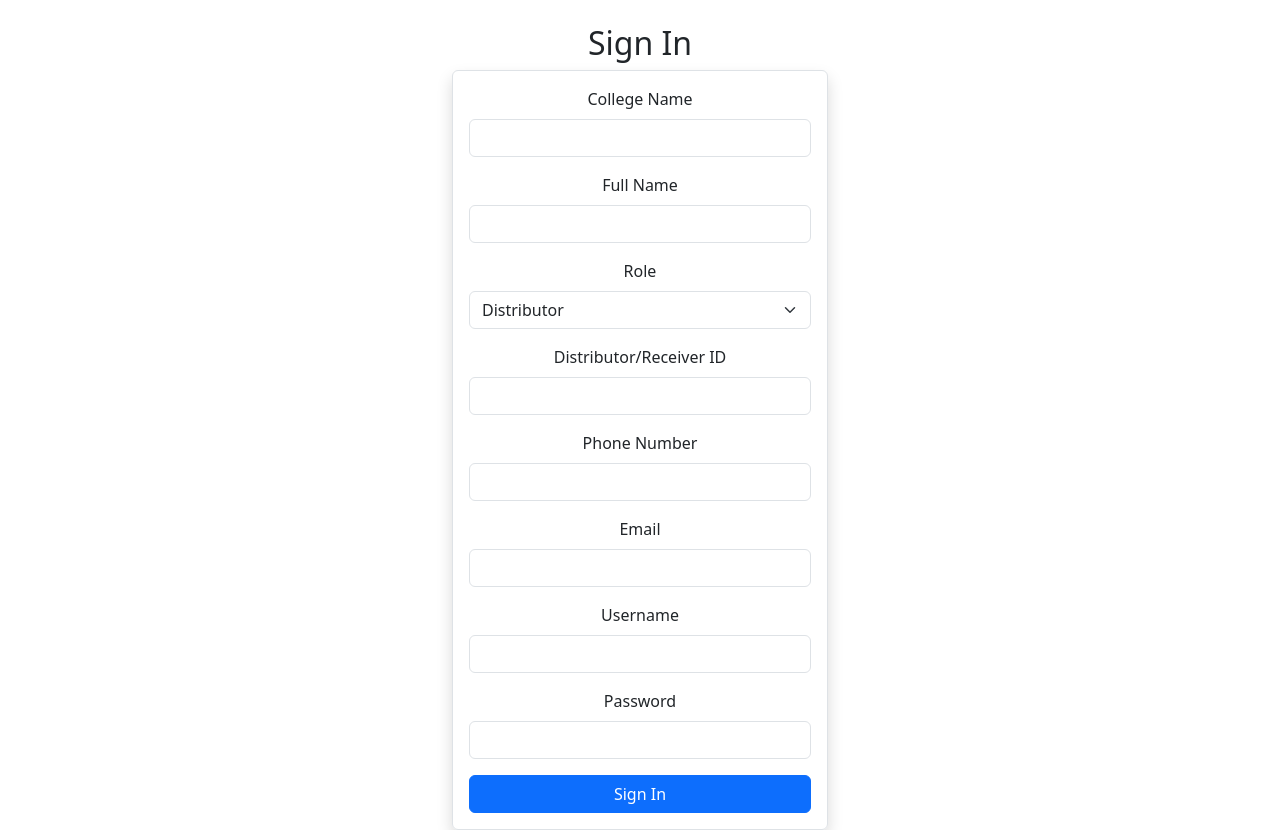
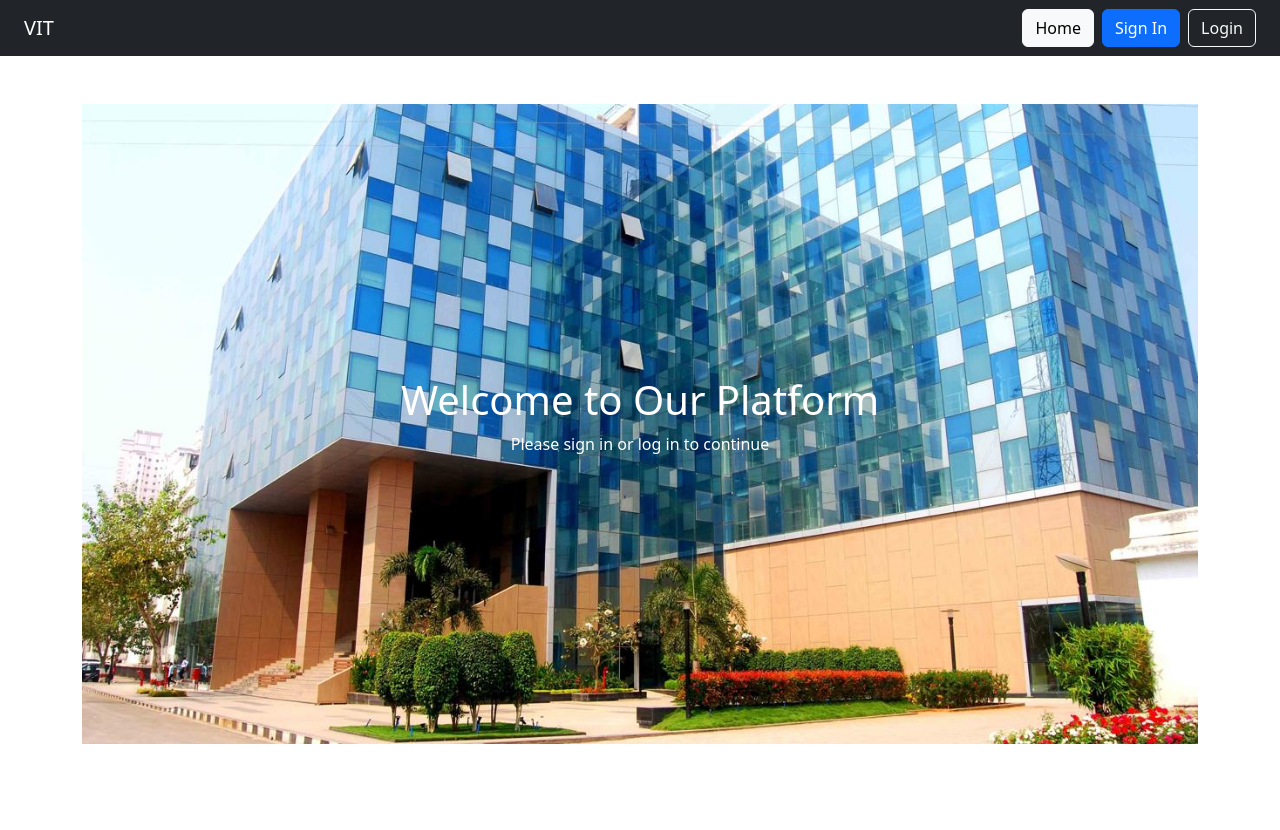
Before and after one commit to SnehaAjagekar/exam-paper-app, a React (Vite) app: page / in a window 1280 px wide. After the commit the page ends 800 px from the top, so only its background shows below. Built offline with nearby package versions, Linux system fonts and the light colour scheme.

Commit message:
Distributer backend done

```diff
--- a/package.json
+++ b/package.json
@@ -16,7 +16,7 @@
     "react": "^19.0.0",
     "react-dom": "^19.0.0",
     "react-icons": "^5.5.0",
-    "react-router-dom": "^7.3.0"
+    "react-router-dom": "^7.4.0"
   },
   "devDependencies": {
     "@eslint/js": "^9.21.0",
--- a/src/App.jsx
+++ b/src/App.jsx
@@ -4,11 +4,30 @@ import MainPage from "./components/mainPage";
 import DistributorPage from "./components/Distributer";
 import ReceiverPage from "./components/ReceiverPage";
 import LoginAsPage from "./components/LoginAsPage";
+import { BrowserRouter as Router, Routes, Route } from "react-router-dom";
+
+
+import Home from "./components/Home";
+
+
 function App() {
   return (
-    <div>
-      <Register />
-    </div>
+    <Router>
+      <Routes>
+        <Route path="/" element={<MainPage />}>
+          <Route index element={<Home />} />
+          <Route path="register" element={<Register />} />
+          <Route path="login" element={<Login />} />
+          <Route path="loginAs" element={<LoginAsPage />} />
+          <Route path="distributor" element={<DistributorPage />} />
+          <Route path="Receiver" element={<ReceiverPage />} />
+
+
+
+
+        </Route>
+      </Routes>
+    </Router>
   );
 }
 
--- a/src/components/Distributer.jsx
+++ b/src/components/Distributer.jsx
@@ -1,20 +1,98 @@
 import { useState } from "react";
+import axios from "axios";
+import { useNavigate } from "react-router-dom"; // For logout redirection
 
 export default function DistributorPage() {
+  const navigate = useNavigate();
   const [subject, setSubject] = useState("");
+  const [receiverId, setReceiverId] = useState("");
+  const [receiverName, setReceiverName] = useState("");
+  const [files, setFiles] = useState({ setA: null, setB: null, setC: null });
+  const [message, setMessage] = useState("");
 
-  const handleFileUpload = (e, setName) => {
+  const handleFileChange = (e, setName) => {
     const file = e.target.files[0];
     if (file) {
-      alert(`${setName} uploaded: ${file.name}`);
+      setFiles({ ...files, [setName]: file });
     }
+  };
+
+  const handleUpload = async () => {
+    if (!subject || !receiverId || !receiverName) {
+      setMessage("Please enter all details!");
+      return;
+    }
+
+    const token = localStorage.getItem("access_token");
+    console.log("Token:", token);// Get JWT token
+    if (!token) {
+      setMessage("Unauthorized! Please log in.");
+      return;
+    }
+
+    const formData = new FormData();
+    formData.append("receiverId", receiverId);
+    formData.append("receiverName", receiverName);
+    formData.append("subject", subject);
+    if (files.setA) formData.append("setA", files.setA);
+    if (files.setB) formData.append("setB", files.setB);
+    if (files.setC) formData.append("setC", files.setC);
+
+    try {
+      const response = await axios.post("http://127.0.0.1:5000/upload-exam", formData, {
+        headers: {
+          "Content-Type": "multipart/form-data",
+          "Authorization": `Bearer ${token}`, // Add JWT token
+        },
+      });
+      setMessage(response.data.message || "Exam papers uploaded successfully!");
+    } catch (error) {
+      if (error.response && error.response.status === 401) {
+        setMessage("Unauthorized! Please log in again.");
+        localStorage.removeItem("access_token"); // Clear token on failure
+        navigate("/login"); // Redirect to login page
+      } else {
+        setMessage("Upload failed! Try again.");
+      }
+    }
+  };
+
+  const handleLogout = () => {
+    localStorage.removeItem("access_token"); // Clear token
+    navigate("/login"); // Redirect to login
   };
 
   return (
     <div className="container mt-4">
       <div className="d-flex justify-content-between align-items-center">
         <h2>Distributor</h2>
-        <button className="btn btn-danger">Logout</button>
+        <button className="btn btn-danger" onClick={handleLogout}>Logout</button>
+      </div>
+
+      {message && <div className="alert alert-info mt-3">{message}</div>}
+
+      <div className="mt-3">
+        <label className="form-label fw-bold">Receiver ID:</label>
+        <input
+          type="text"
+          className="form-control"
+          value={receiverId}
+          onChange={(e) => setReceiverId(e.target.value)}
+          placeholder="Enter Receiver ID"
+          required
+        />
+      </div>
+
+      <div className="mt-3">
+        <label className="form-label fw-bold">Receiver Name:</label>
+        <input
+          type="text"
+          className="form-control"
+          value={receiverName}
+          onChange={(e) => setReceiverName(e.target.value)}
+          placeholder="Enter Receiver Name"
+          required
+        />
       </div>
 
       <div className="mt-3">
@@ -29,18 +107,22 @@ export default function DistributorPage() {
       </div>
 
       <div className="mt-4">
-        {["Set A", "Set B", "Set C"].map((setName, index) => (
+        {["setA", "setB", "setC"].map((setName, index) => (
           <div key={index} className="mb-3">
-            <label className="fw-bold">{setName}:</label>
+            <label className="fw-bold">Upload {setName}:</label>
             <input
               type="file"
               className="form-control"
               accept="application/pdf"
-              onChange={(e) => handleFileUpload(e, setName)}
+              onChange={(e) => handleFileChange(e, setName)}
             />
           </div>
         ))}
       </div>
+
+      <button className="btn btn-primary mt-3 w-100" onClick={handleUpload}>
+        Upload Papers
+      </button>
     </div>
   );
 }
--- /dev/null
+++ b/src/components/Home.jsx
@@ -0,0 +1,20 @@
+export default function Home() {
+    return (
+      <div className="text-center text-white"
+        style={{
+          backgroundImage: "url('/WhatsApp Image 2025-03-18 at 12.36.16.jpeg')",
+          backgroundSize: "cover",
+          backgroundPosition: "center",
+          backgroundRepeat: "no-repeat",
+          height: "80vh",
+          display: "flex",
+          justifyContent: "center",
+          alignItems: "center",
+          flexDirection: "column"
+        }}
+      >
+        <h1>Welcome to Our Platform</h1>
+        <p>Please sign in or log in to continue</p>
+      </div>
+    );
+  }
--- a/src/components/Login.jsx
+++ b/src/components/Login.jsx
@@ -1,166 +1,84 @@
-import { useState } from "react";
+import { useState, useEffect } from "react";
+import { useNavigate, useLocation } from "react-router-dom";
 import axios from "axios";
-import "bootstrap/dist/css/bootstrap.min.css";
 
-const Register = () => {
-  const [formData, setFormData] = useState({
-    collegeName: "",
-    fullName: "",
-    role: "distributor", // Default value
-    id: "",
-    phone: "",
-    email: "",
-    username: "",
-    password: "",
-  });
-
+export default function Login() {
+  const [username, setUsername] = useState("");
+  const [password, setPassword] = useState("");
   const [message, setMessage] = useState("");
 
-  const handleChange = (e) => {
-    setFormData({ ...formData, [e.target.name]: e.target.value });
-  };
+  const navigate = useNavigate();
+  const location = useLocation();
+  const searchParams = new URLSearchParams(location.search);
+  const role = searchParams.get("role");  // URL se role le raha hai
+
+  useEffect(() => {
+    if (!role) {
+      navigate("/login-as"); // Agar role select nahi kiya toh "Login As" page pe bhej do
+    }
+  }, [role, navigate]);
 
   const handleSubmit = async (e) => {
     e.preventDefault();
     setMessage("");
 
     try {
-      const response = await axios.post(
-        "http://127.0.0.1:5000/register",
-        formData,
-        { headers: { "Content-Type": "application/json" } }
-      );
+      const response = await axios.post("http://127.0.0.1:5000/login", { username, password });
 
-      setMessage(response.data.message);
-      setFormData({
-        collegeName: "",
-        fullName: "",
-        role: "distributor",
-        id: "",
-        phone: "",
-        email: "",
-        username: "",
-        password: "",
-      });
+      // Save token in localStorage
+      localStorage.setItem("token", response.data.access_token);
+
+      setMessage("Login successful! Redirecting...");
+
+      // 🎯 Role ke basis pe redirect
+      setTimeout(() => {
+        if (role === "Distributor") {
+          navigate("/distributor");
+        } else {
+          navigate("/receiver");
+        }
+      }, 1000);
+
     } catch (error) {
-      if (error.response) {
-        setMessage(error.response.data.message);
-      } else {
-        setMessage("Something went wrong!");
-      }
+      setMessage(error.response ? error.response.data.message : "Invalid credentials!");
     }
   };
 
   return (
-    <div className="container mt-4" style={{ maxWidth: "400px" }}>
-      <h2 className="text-center">Sign In</h2>
+    <div className="d-flex justify-content-center align-items-center" style={{ height: "70vh" }}>
+      <div className="card p-4 shadow-lg" style={{ width: "400px" }}>
+        <h2 className="text-center mb-4">Login as {role}</h2>
+
         {message && <div className="alert alert-info">{message}</div>}
-      <form onSubmit={handleSubmit} className="p-3 border rounded shadow">
 
-        <div className="mb-3">
-          <label className="form-label">College Name</label>
-          <input
-            type="text"
-            className="form-control"
-            name="collegeName"
-            value={formData.collegeName}
-            onChange={handleChange}
-            required
-          />
-        </div>
-
-        <div className="mb-3">
-          <label className="form-label">Full Name</label>
-          <input
-            type="text"
-            className="form-control"
-            name="fullName"
-            value={formData.fullName}
-            onChange={handleChange}
-            required
-          />
-        </div>
-
-        <div className="mb-3">
-          <label className="form-label">Role</label>
-          <select
-            className="form-select"
-            name="role"
-            value={formData.role}
-            onChange={handleChange}
-            required
-          >
-            <option value="distributor">Distributor</option>
-            <option value="receiver">Receiver</option>
-          </select>
-        </div>
-
-        <div className="mb-3">
-          <label className="form-label">Distributor/Receiver ID</label>
-          <input
-            type="text"
-            className="form-control"
-            name="id"
-            value={formData.id}
-            onChange={handleChange}
-            required
-          />
-        </div>
-
-        <div className="mb-3">
-          <label className="form-label">Phone Number</label>
-          <input
-            type="tel"
-            className="form-control"
-            name="phone"
-            value={formData.phone}
-            onChange={handleChange}
-            required
-          />
-        </div>
-
-        <div className="mb-3">
-          <label className="form-label">Email</label>
-          <input
-            type="email"
-            className="form-control"
-            name="email"
-            value={formData.email}
-            onChange={handleChange}
-            required
-          />
-        </div>
-
+        <form onSubmit={handleSubmit}>
           <div className="mb-3">
             <label className="form-label">Username</label>
             <input
               type="text"
               className="form-control"
-            name="username"
-            value={formData.username}
-            onChange={handleChange}
+              value={username}
+              onChange={(e) => setUsername(e.target.value)}
               required
             />
           </div>
-
           <div className="mb-3">
             <label className="form-label">Password</label>
             <input
               type="password"
               className="form-control"
-            name="password"
-            value={formData.password}
-            onChange={handleChange}
+              value={password}
+              onChange={(e) => setPassword(e.target.value)}
               required
             />
           </div>
+          <button type="submit" className="btn btn-primary w-100">Login</button>
+        </form>
 
-        <button type="submit" className="btn btn-primary w-100">
-          Sign In
-        </button>
-      </form>
+        <p className="text-center mt-3">
+          Don't have an account? <a href="/register">Sign up</a>
+        </p>
+      </div>
     </div>
   );
-};
-
-export default Register;
+}
--- a/src/components/LoginAsPage.jsx
+++ b/src/components/LoginAsPage.jsx
@@ -1,11 +1,13 @@
 import React from "react";
+import { useNavigate } from "react-router-dom";
 
 const LoginAsPage = () => {
+  const navigate = useNavigate();
   return (
     <div className="d-flex flex-column align-items-center vh-100 justify-content-center">
       <h2 className="mb-3">Login As</h2>
-      <button className="btn btn-primary mb-2 w-50">Distributor</button>
-      <button className="btn btn-secondary w-50">Receiver</button>
+      <button className="btn btn-primary m-2" onClick={() => navigate("/login?role=Distributor")}>Login as Distributor</button>
+      <button className="btn btn-secondary m-2" onClick={() => navigate("/login?role=Receiver")}>Login as Receiver</button>
     </div>
   );
 };
--- a/src/components/ReceiverPage.jsx
+++ b/src/components/ReceiverPage.jsx
@@ -1,42 +1,97 @@
-import { useState } from "react";
-import { FaSignOutAlt, FaEye } from "react-icons/fa";
+import { useEffect, useState } from "react";
+import axios from "axios";
+import { useNavigate } from "react-router-dom";
 
 export default function ReceiverPage() {
-  const [subject, setSubject] = useState("Mathematics"); // Example subject
+  const navigate = useNavigate();
+  const [examPapers, setExamPapers] = useState([]);
+  const [message, setMessage] = useState("Loading...");
 
-  const handleViewSet = (setName) => {
-    alert(`Viewing ${setName}`); // Replace this with actual file viewing logic
-  };
+  useEffect(() => {
+    const token = localStorage.getItem("access_token");
+    if (!token) {
+      navigate("/login");
+      return;
+    }
+
+    // Decode JWT to extract receiverId (backend should send it in payload)
+    const decodedToken = JSON.parse(atob(token.split(".")[1]));
+    const receiverId = decodedToken.receiverId; // 🔥 Backend should send receiverId in JWT payload
+
+    axios
+      .get(`http://127.0.0.1:5000/get-exams?receiverId=${receiverId}`, {
+        headers: { Authorization: `Bearer ${token}` }, // Attach JWT token
+      })
+      .then((response) => {
+        if (response.data.length === 0) {
+          setMessage("No exam papers assigned yet.");
+        } else {
+          setExamPapers(response.data);
+        }
+      })
+      .catch((error) => {
+        if (error.response && error.response.status === 401) {
+          setMessage("Unauthorized! Please log in again.");
+          localStorage.removeItem("access_token");
+          navigate("/login");
+        } else {
+          setMessage("Failed to fetch exam papers. Try again later.");
+        }
+      });
+  }, [navigate]);
 
   return (
-    <div className="container d-flex flex-column align-items-center vh-100">
-      <div className="card shadow-lg p-4 mt-4 w-50 text-center">
-        {/* Header with Logout */}
-        <div className="d-flex justify-content-between align-items-center">
-          <h3 className="fw-bold">Receiver</h3>
-          <button className="btn btn-danger d-flex align-items-center">
-            <FaSignOutAlt className="me-2" /> Logout
-          </button>
-        </div>
+    <div className="container mt-4">
+      <h2>Receiver Dashboard</h2>
 
-        {/* Subject Name Display */}
-        <div className="mt-3">
-          <h5 className="fw-bold">Subject: {subject}</h5>
-        </div>
-
-        {/* View Set Buttons */}
-        <div className="mt-4">
-          {["Set A", "Set B", "Set C"].map((setName, index) => (
-            <button
-              key={index}
-              className="btn btn-primary w-100 my-2 d-flex align-items-center justify-content-center"
-              onClick={() => handleViewSet(setName)}
-            >
-              <FaEye className="me-2" /> View {setName}
-            </button>
-          ))}
-        </div>
-      </div>
+      {examPapers.length === 0 ? (
+        <div className="alert alert-info mt-3">{message}</div>
+      ) : (
+        <table className="table table-bordered mt-3">
+          <thead>
+            <tr>
+              <th>Subject</th>
+              <th>Set A</th>
+              <th>Set B</th>
+              <th>Set C</th>
+            </tr>
+          </thead>
+          <tbody>
+            {examPapers.map((exam, index) => (
+              <tr key={index}>
+                <td>{exam.subject}</td>
+                <td>
+                  {exam.setA ? (
+                    <a href={exam.setA} download className="btn btn-success">
+                      Download
+                    </a>
+                  ) : (
+                    "Not Available"
+                  )}
+                </td>
+                <td>
+                  {exam.setB ? (
+                    <a href={exam.setB} download className="btn btn-success">
+                      Download
+                    </a>
+                  ) : (
+                    "Not Available"
+                  )}
+                </td>
+                <td>
+                  {exam.setC ? (
+                    <a href={exam.setC} download className="btn btn-success">
+                      Download
+                    </a>
+                  ) : (
+                    "Not Available"
+                  )}
+                </td>
+              </tr>
+            ))}
+          </tbody>
+        </table>
+      )}
     </div>
   );
 }
--- a/src/components/Register.jsx
+++ b/src/components/Register.jsx
@@ -1,20 +1,22 @@
 import { useState } from "react";
 import axios from "axios";
+import { useNavigate } from "react-router-dom";
 import "bootstrap/dist/css/bootstrap.min.css";
 
 const Register = () => {
   const [formData, setFormData] = useState({
     collegeName: "",
     fullName: "",
-    role: "distributor", // Default value
-    id: "",
-    phone: "",
+    role: "Distributor",
+    distributorReceiverId: "",
+    phoneNumber: "",
     email: "",
     username: "",
     password: "",
   });
 
   const [message, setMessage] = useState("");
+  const navigate = useNavigate();
 
   const handleChange = (e) => {
     setFormData({ ...formData, [e.target.name]: e.target.value });
@@ -25,130 +27,36 @@ const Register = () => {
     setMessage("");
 
     try {
-      const response = await axios.post(
-        "http://127.0.0.1:5000/register",
-        formData,
-        { headers: { "Content-Type": "application/json" } }
-      );
+      const response = await axios.post("http://127.0.0.1:5000/register", formData, {
+        headers: { "Content-Type": "application/json" },
+      });
 
       setMessage(response.data.message);
-      setFormData({
-        collegeName: "",
-        fullName: "",
-        role: "distributor",
-        id: "",
-        phone: "",
-        email: "",
-        username: "",
-        password: "",
-      });
+
+      // Redirect to login after successful registration
+      setTimeout(() => {
+        navigate("/loginAs");
+      }, 1000);
+
     } catch (error) {
-      if (error.response) {
-        setMessage(error.response.data.message);
-      } else {
-        setMessage("Something went wrong!");
-      }
+      setMessage(error.response ? error.response.data.message : "Something went wrong!");
     }
   };
 
   return (
     <div className="container mt-4" style={{ maxWidth: "400px" }}>
-      <h2 className="text-center">Sign In</h2>
+      <h2 className="text-center">Register</h2>
       {message && <div className="alert alert-info">{message}</div>}
+
       <form onSubmit={handleSubmit} className="p-3 border rounded shadow">
-        <div className="mb-3">
-          <label className="form-label">College Name</label>
-          <input
-            type="text"
-            className="form-control"
-            name="collegeName"
-            value={formData.collegeName}
-            onChange={handleChange}
-            required
-          />
-        </div>
-        <div className="mb-3">
-          <label className="form-label">Full Name</label>
-          <input
-            type="text"
-            className="form-control"
-            name="fullName"
-            value={formData.fullName}
-            onChange={handleChange}
-            required
-          />
-        </div>
-        <div className="mb-3">
-          <label className="form-label">Role</label>
-          <select
-            className="form-select"
-            name="role"
-            value={formData.role}
-            onChange={handleChange}
-            required
-          >
-            <option value="distributor">Distributor</option>
-            <option value="receiver">Receiver</option>
-          </select>
-        </div>
-        <div className="mb-3">
-          <label className="form-label">Distributor/Receiver ID</label>
-          <input
-            type="text"
-            className="form-control"
-            name="id"
-            value={formData.id}
-            onChange={handleChange}
-            required
-          />
-        </div>
-        <div className="mb-3">
-          <label className="form-label">Phone Number</label>
-          <input
-            type="tel"
-            className="form-control"
-            name="phone"
-            value={formData.phone}
-            onChange={handleChange}
-            required
-          />
-        </div>
-        <div className="mb-3">
-          <label className="form-label">Email</label>
-          <input
-            type="email"
-            className="form-control"
-            name="email"
-            value={formData.email}
-            onChange={handleChange}
-            required
-          />
-        </div>
-        <div className="mb-3">
-          <label className="form-label">Username</label>
-          <input
-            type="text"
-            className="form-control"
-            name="username"
-            value={formData.username}
-            onChange={handleChange}
-            required
-          />
-        </div>
-        <div className="mb-3">
-          <label className="form-label">Password</label>
-          <input
-            type="password"
-            className="form-control"
-            name="password"
-            value={formData.password}
-            onChange={handleChange}
-            required
-          />
-        </div>
-        <button type="submit" className="btn btn-primary w-100">
-          Sign In
-        </button>
+        {Object.keys(formData).map((field) => (
+          <div className="mb-3" key={field}>
+            <label className="form-label">{field.replace(/([A-Z])/g, " $1")}</label>
+            <input type={field === "password" ? "password" : "text"} name={field} className="form-control" value={formData[field]} onChange={handleChange} required />
+          </div>
+        ))}
+
+        <button type="submit" className="btn btn-primary w-100">Register</button>
       </form>
     </div>
   );
--- a/src/components/mainPage.jsx
+++ b/src/components/mainPage.jsx
@@ -1,22 +1,30 @@
+import { Outlet, useNavigate } from "react-router-dom";
+
 export default function MainPage() {
-    return (
-      <div
-        className="d-flex flex-column align-items-center justify-content-center vh-100 text-white"
-        style={{
-          backgroundImage: "url('/WhatsApp Image 2025-03-18 at 12.36.16.jpeg')",
-          backgroundSize: "cover",
-          backgroundPosition: "center",
-          backgroundRepeat: "no-repeat",
-          width: "100%",
-          height: "100vh",
-        }}
-      >
-        <h1 className="mb-4">Welcome to Our Platform</h1>
-        <p className="text-light">Please sign in or log in to continue</p>
-        <div className="d-flex gap-3 mt-3">
-          <button className="btn btn-primary">Sign In</button>
-          <button className="btn btn-outline-light">Login</button>
+  const navigate = useNavigate();
+
+  return (
+    <div>
+      {/* Navbar */}
+      <nav className="navbar navbar-expand-lg navbar-dark bg-dark px-4">
+        <a className="navbar-brand" href="#" >VIT</a>
+        <div className="ms-auto">
+          <button className="btn btn-light me-2" onClick={() => navigate("/")}>
+            Home
+          </button>
+          <button className="btn btn-primary me-2" onClick={() => navigate("/register")}>
+            Sign In
+          </button>
+          <button className="btn btn-outline-light" onClick={() => navigate("/loginAs")}>
+            Login
+          </button>
         </div>
+      </nav>
+
+      {/* Dynamic Content */}
+      <div className="container mt-5">
+        <Outlet />
       </div>
-    );
-  }
+    </div>
+  );
+}
```
Also changed, not shown: public/vit-logo-1.webp (added), 1 other file (tests, documents, lock files or other folders). Lines whose indentation alone changed are shown as unchanged.
